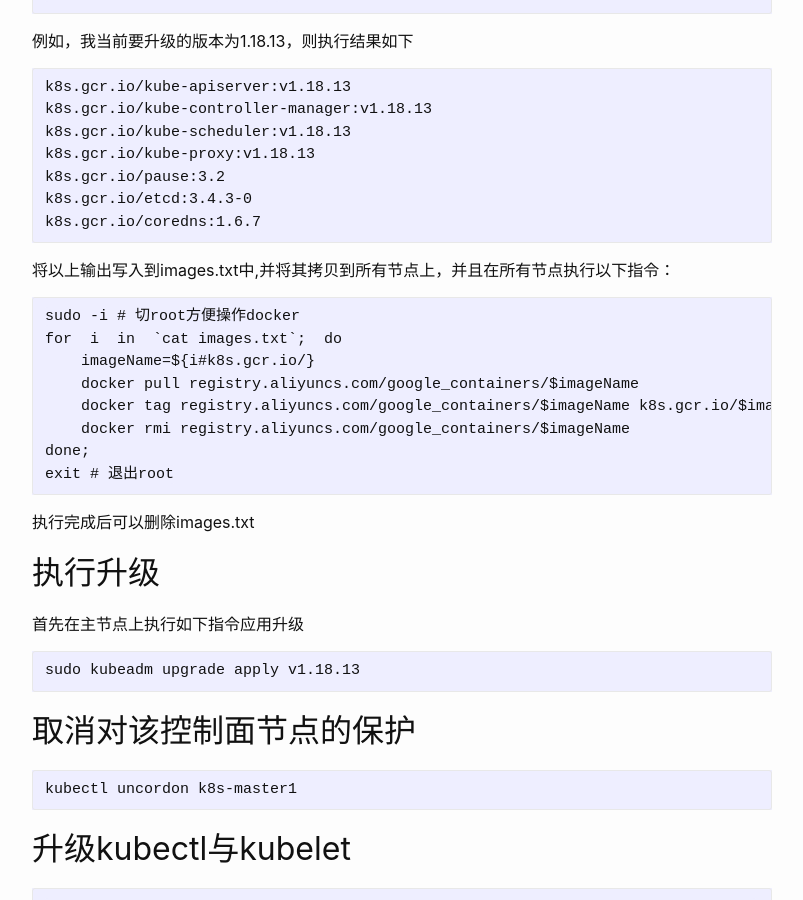
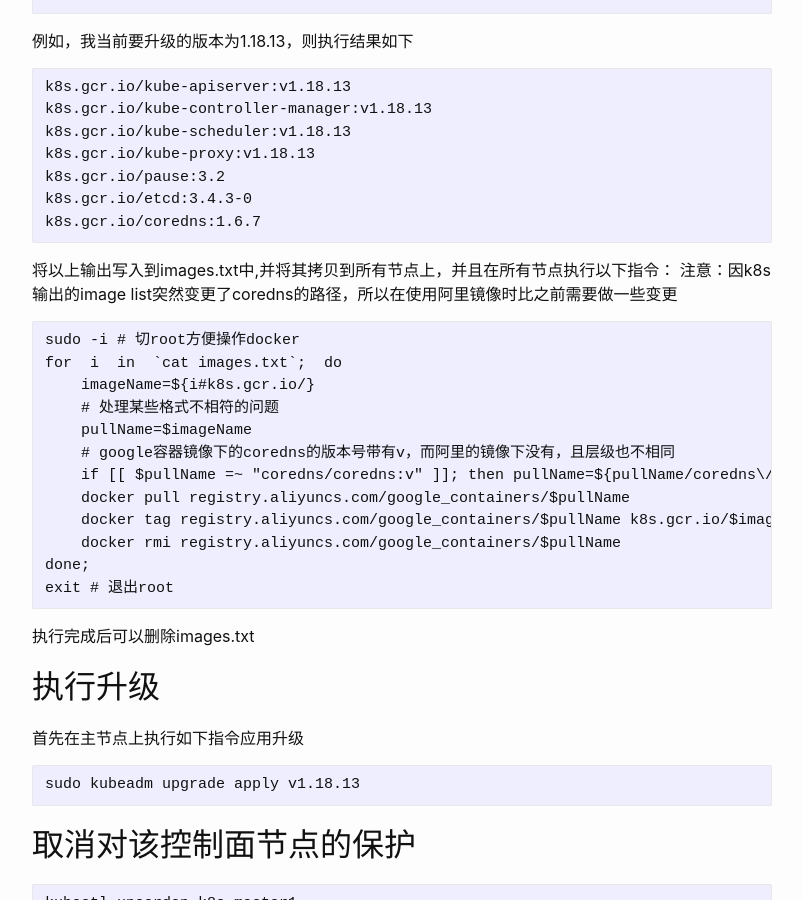
Before and after one commit to iKuiki/iKuiki.github.io, a Jekyll site: the page built from _posts/2020-12-15-upgrade-k8s.markdown, in a window 1280 px wide and 900 px high, scrolled down 2280 px. Shown: the whole window, without its empty margins (238-1041 px from the left). Built offline with Jekyll 4.4.1, drawn with Linux system fonts in a browser that asks for light colours.

Commit message:
更新k8s的更新的文章中coredns的变更导致的脚本变更

````diff
--- a/_posts/2020-12-15-upgrade-k8s.markdown
+++ b/_posts/2020-12-15-upgrade-k8s.markdown
@@ -121,13 +121,18 @@ k8s.gcr.io/coredns:1.6.7
 ```
 
 将以上输出写入到images.txt中,并将其拷贝到所有节点上，并且在所有节点执行以下指令：
+注意：因k8s输出的image list突然变更了coredns的路径，所以在使用阿里镜像时比之前需要做一些变更
 ```
 sudo -i # 切root方便操作docker
 for  i  in  `cat images.txt`;  do
     imageName=${i#k8s.gcr.io/}
-    docker pull registry.aliyuncs.com/google_containers/$imageName
-    docker tag registry.aliyuncs.com/google_containers/$imageName k8s.gcr.io/$imageName
-    docker rmi registry.aliyuncs.com/google_containers/$imageName
+    # 处理某些格式不相符的问题
+    pullName=$imageName
+    # google容器镜像下的coredns的版本号带有v，而阿里的镜像下没有，且层级也不相同
+    if [[ $pullName =~ "coredns/coredns:v" ]]; then pullName=${pullName/coredns\/coredns:v/coredns:};fi
+    docker pull registry.aliyuncs.com/google_containers/$pullName
+    docker tag registry.aliyuncs.com/google_containers/$pullName k8s.gcr.io/$imageName
+    docker rmi registry.aliyuncs.com/google_containers/$pullName
 done;
 exit # 退出root
 ```
````
